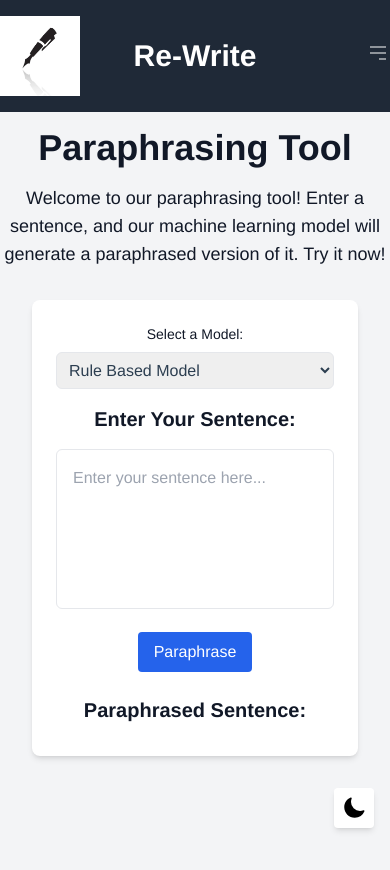
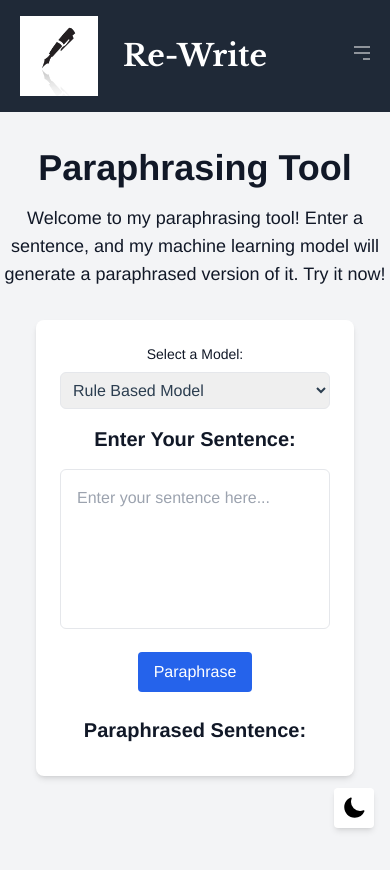
Before and after one commit to DylanHourigan/re-write, a Vue app: page /#/home in a window 390 px wide. Shown: the top 870 px of the page. Built offline with nearby package versions, Linux system fonts and the light colour scheme; sample sign-in values are in the browser's storage.

Commit message:
Style: Mobile view styling updated & Title font changed (#14)
* Style: Title font changed and tweaked nav styles

* Style: Tweaked padding in paragraph component

```diff
--- a/src/App.vue
+++ b/src/App.vue
@@ -1,4 +1,9 @@
 <template>
+  <head>
+    <link rel="preconnect" href="https://fonts.googleapis.com">
+    <link rel="preconnect" href="https://fonts.gstatic.com" crossorigin>
+    <link href="https://fonts.googleapis.com/css2?family=Libre+Baskerville:wght@400;700&display=swap" rel="stylesheet">
+  </head>
   <div id="app">
     <router-view/>
   </div>
--- a/src/components/HeaderNav.vue
+++ b/src/components/HeaderNav.vue
@@ -1,12 +1,14 @@
 <template>
   <header class="bg-gray-800 py-4 relative">
-    <div class="container mx-auto grid grid-cols-3 items-center">
+    <div class="container mx-auto grid grid-cols-4 items-center">
 
-      <div class="text-white font-bold text-xl">
-        <img src="../assets/logo.jpg" alt="Logo" class="h-20">
+      <div class="text-white font-bold text-xl pl-5 relative ">
+        <router-link to="/" >
+          <img src="../assets/logo.jpg" alt="Logo" class="h-20 w-20">
+        </router-link>
       </div>
 
-      <div class="text-3xl font-bold text-white text-center">
+      <div class="text-3xl col-span-2 font-bold text-white text-center titlefont">
         Re-Write
       </div>
 
@@ -19,20 +21,20 @@
         </nav>
 
         <nav v-if="loggedIn && menuOpen"
-          class="md:hidden space-y-2 bg-slate-700 p-4 absolute w-full top-full right-0 z-10">
+          class="md:hidden space-y-2 bg-slate-700 p-2 absolute w-full top-full right-0 z-10">
           <router-link to="/"
-            class="text-white block py-2 px-4 hover:bg-slate-800 border-b border-slate-900">Home</router-link>
+            class="text-white block py-1 px-4 hover:bg-slate-800 border-b border-slate-900">Home</router-link>
           <router-link to="/"
-            class="text-white block py-2 px-4 hover:bg-slate-800 border-b border-slate-900">About</router-link>
+            class="text-white block py-1 px-4 hover:bg-slate-800 border-b border-slate-900">About</router-link>
           <router-link to="/"
-            class="text-white block py-2 px-4 hover:bg-slate-800 border-b border-slate-900">Services</router-link>
-          <router-link to="/login" @click="handleLogout" class="text-white block py-2 px-4 hover:bg-slate-800">Log
+            class="text-white block py-1 px-4 hover:bg-slate-800 border-b border-slate-900">Services</router-link>
+          <router-link to="/login" @click="handleLogout" class="text-white block py-1 px-4 hover:bg-slate-800">Log
             out</router-link>
         </nav>
 
 
         <div v-if="loggedIn" class="md:hidden ml-4">
-          <button @click="toggleMenu">
+          <button class="mr-4" @click="toggleMenu">
             <img src="@assets/svg/menu.svg" alt="Menu" class="h-6 text-white" />
           </button>
         </div>
@@ -67,3 +69,8 @@ export default {
   },
 };
 </script>
+<style>
+.titlefont {
+  font-family: 'Libre Baskerville', serif;
+}
+</style>
--- a/src/components/ParaphraseTextBox.vue
+++ b/src/components/ParaphraseTextBox.vue
@@ -1,8 +1,8 @@
 <template>
-  <div class="bg-gray-100 dark:bg-gray-900 min-h-screen">
+  <div class="bg-gray-100 dark:bg-gray-900 min-h-screen p-1">
     <div class="container mx-auto text-gray-900 dark:text-white">
-      <h1 class="text-4xl font-bold pt-4 mb-4">Paraphrasing Tool</h1>
-      <p class="text-lg">Welcome to our paraphrasing tool! Enter a sentence, and our machine learning model will generate
+      <h1 class="text-4xl font-bold pt-8 mb-4">Paraphrasing Tool</h1>
+      <p class="text-lg">Welcome to my paraphrasing tool! Enter a sentence, and my machine learning model will generate
         a paraphrased version of it. Try it now!</p>
     </div>
 
```
